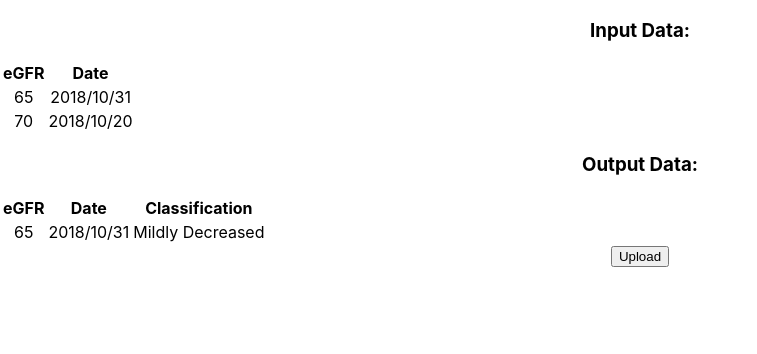
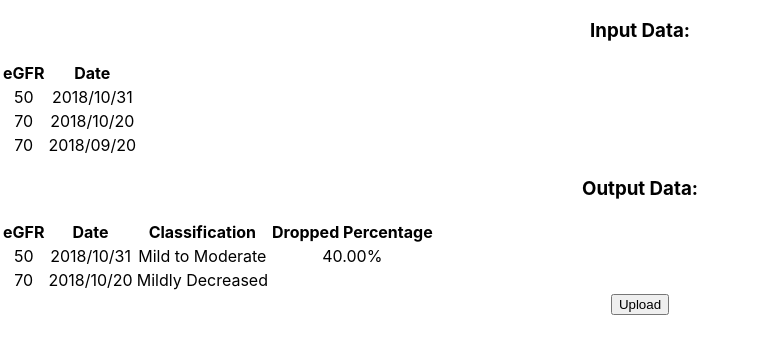
Before and after one commit to victorchapa/auxita, a React (Create React App) app: page / in a window 1280 px wide. Shown: the top 354 px of the page, without its empty margins (0-757 px from the left). Built offline with nearby package versions, Linux system fonts and the light colour scheme.

Commit message:
Added the logic for the dropped %

```diff
--- a/src/components/kidney-calculator.js
+++ b/src/components/kidney-calculator.js
@@ -26,12 +26,14 @@ import getLastRegistration from './utils';
     }
 
     kidneyTableRender(kidneyData, hasClassification = false){
+        let hasDroppedPercentage = kidneyData[0].droppedPercentage ? true: false ;
         const kidneyDataItems = kidneyData.map((data, index) => {
             const dataCells =
                 <tr key={index}>
                     <td>{data.eGFR}</td>
                     <td>{data.atDate}</td>
                     { hasClassification ? <td>{data.classification}</td> : false }
+                    { data.droppedPercentage ? <td>{data.droppedPercentage}%</td> : false }
                 </tr>
             return dataCells;
         });
@@ -41,6 +43,7 @@ import getLastRegistration from './utils';
                     <th>eGFR</th>
                     <th>Date</th>
                     { hasClassification ? <th>Classification</th> : false }
+                    { hasDroppedPercentage ? <th>Dropped Percentage</th> : false }
                 </tr>
             </thead>
             <tbody>
@@ -51,27 +54,35 @@ import getLastRegistration from './utils';
     }
 
     kidneyCalculation(kidneyData) {
-        let lastRegistration = getLastRegistration(kidneyData);
+        let lastRegistrations = getLastRegistration(kidneyData);
+        let droppedPercentage = (((lastRegistrations[1].eGFR-lastRegistrations[0].eGFR)/lastRegistrations[0].eGFR)*100).toFixed(2);
+
+        lastRegistrations.forEach((kidneyData) => {
             switch(true){
-            case (lastRegistration.eGFR >= 90):
-                lastRegistration.classification = 'Normal'
+                case (kidneyData.eGFR >= 90):
+                    kidneyData.classification = 'Normal'
                     break;
-            case (lastRegistration.eGFR >= 60 && lastRegistration.eGFR <= 89):
-                lastRegistration.classification = 'Mildly Decreased'
+                case (kidneyData.eGFR >= 60 && kidneyData.eGFR <= 89):
+                    kidneyData.classification = 'Mildly Decreased'
                     break;
-            case (lastRegistration.eGFR >= 45 && lastRegistration.eGFR <= 59):
-                lastRegistration.classification = 'Mild to Moderate'
+                case (kidneyData.eGFR >= 45 && kidneyData.eGFR <= 59):
+                    kidneyData.classification = 'Mild to Moderate'
                     break;
-            case (lastRegistration.eGFR >= 30 && lastRegistration.eGFR <= 44):
-                lastRegistration.classification = 'Moderate to Severe'
+                case (kidneyData.eGFR >= 30 && kidneyData.eGFR <= 44):
+                    kidneyData.classification = 'Moderate to Severe'
                     break;
-            case (lastRegistration.eGFR >= 15 && lastRegistration.eGFR <= 29):
-                lastRegistration.classification = 'Severely Decreased'
+                case (kidneyData.eGFR >= 15 && kidneyData.eGFR <= 29):
+                    kidneyData.classification = 'Severely Decreased'
                     break;
                 default:
-                lastRegistration.classification = 'Kidney Failure'
+                     kidneyData.classification = 'Kidney Failure'
             }
-        return ([lastRegistration]);
+        });
+        if(droppedPercentage >= 20){
+            lastRegistrations[0].droppedPercentage = droppedPercentage;
+            return (lastRegistrations);
+        }
+        return ([lastRegistrations[0]]);
     }
  };
 
--- a/src/components/utils.js
+++ b/src/components/utils.js
@@ -6,23 +6,32 @@ const DateError = {
     registrationValueDefault: {SysBP: '', DiaBP: '', atDate: ''}
 };
 
-function getLastRegistration(hypertensionData) {
-    let lastRegisteredTimeValue = 0,
-        lastDataRegistered = {}
+function getLastRegistration(DataRegistered) {
+    let lastDataRegisteredSorted = [];
+
+    const isKidneyData = DataRegistered[0].hasOwnProperty('eGFR');
+
     try{
-        hypertensionData.forEach(data => {
-            if(data.hasOwnProperty('atDate')){
-                let nextDataTimeValue = moment(data.atDate, 'YYYY/MM/DD').valueOf();
-                if(nextDataTimeValue > lastRegisteredTimeValue){
-                    lastRegisteredTimeValue = nextDataTimeValue;
-                    lastDataRegistered = data;
+        lastDataRegisteredSorted = DataRegistered.sort((a, b) => {
+            if(a.hasOwnProperty('atDate') && b.hasOwnProperty('atDate')){
+                let firstDataTimeValue = moment(a.atDate, 'YYYY/MM/DD').valueOf();
+                let nextDataTimeValue = moment(b.atDate, 'YYYY/MM/DD').valueOf();
+                if(firstDataTimeValue < nextDataTimeValue){
+                    return 1;
+                }else{
+                    return -1;
                 }
             }else{
-                throw DateError.target = JSON.stringify(data);
+                const target = a.hasOwnProperty('atDate') ? b : a;
+                throw DateError.target = JSON.stringify(target);
             }
-
         });
-        return (lastDataRegistered);
+        console.log(lastDataRegisteredSorted);
+        if(!isKidneyData){
+            return lastDataRegisteredSorted[0];
+        }else{
+            return [lastDataRegisteredSorted[0], lastDataRegisteredSorted[1]]
+        }
     }catch(e){
         if(e !== DateError) {
             console.error(DateError.message + DateError.target);
--- a/src/store.js
+++ b/src/store.js
@@ -8,8 +8,9 @@ const initialState = {
         {SysBP: 115, DiaBP: 80, atDate: '2018/11/15'}
     ],
     kidneyData: [
-        {eGFR: 65, atDate: '2018/10/31'},
-        {eGFR: 70, atDate: '2018/10/20'}
+        {eGFR: 50, atDate: '2018/10/31'},
+        {eGFR: 70, atDate: '2018/10/20'},
+        {eGFR: 70, atDate: '2018/09/20'}
     ]
 }
 
```
Lines whose indentation alone changed are shown as unchanged.
